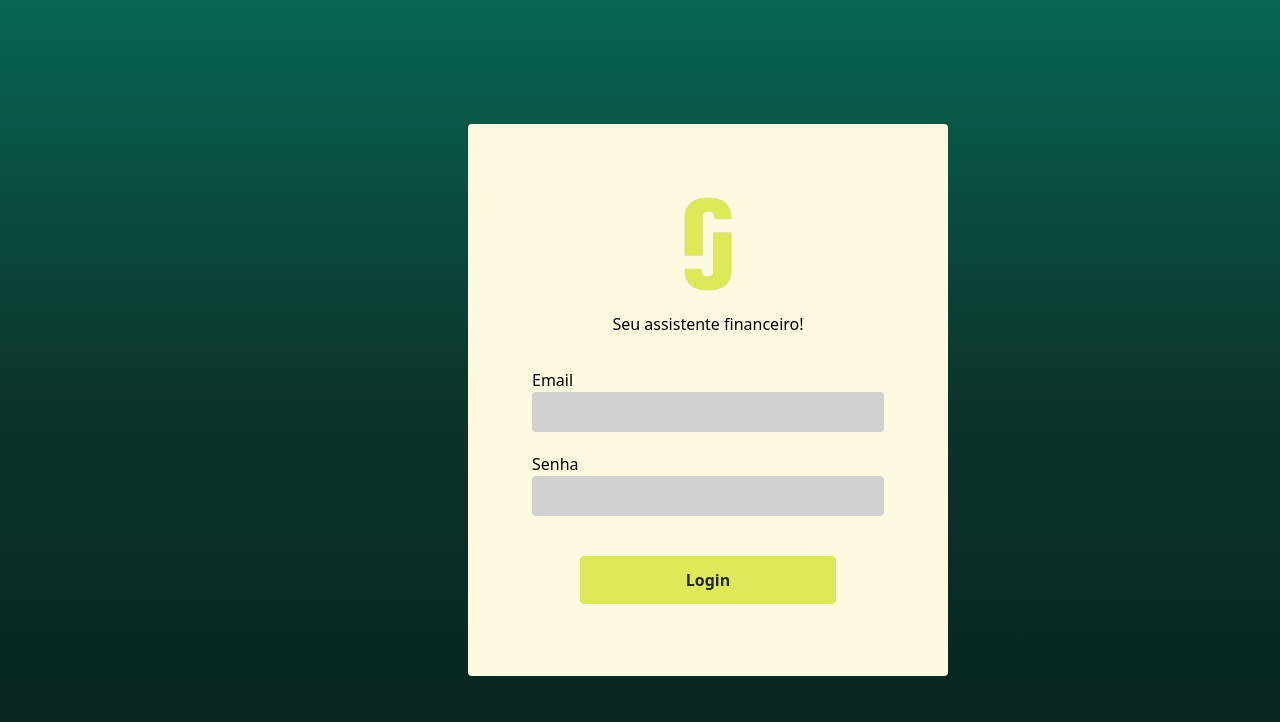
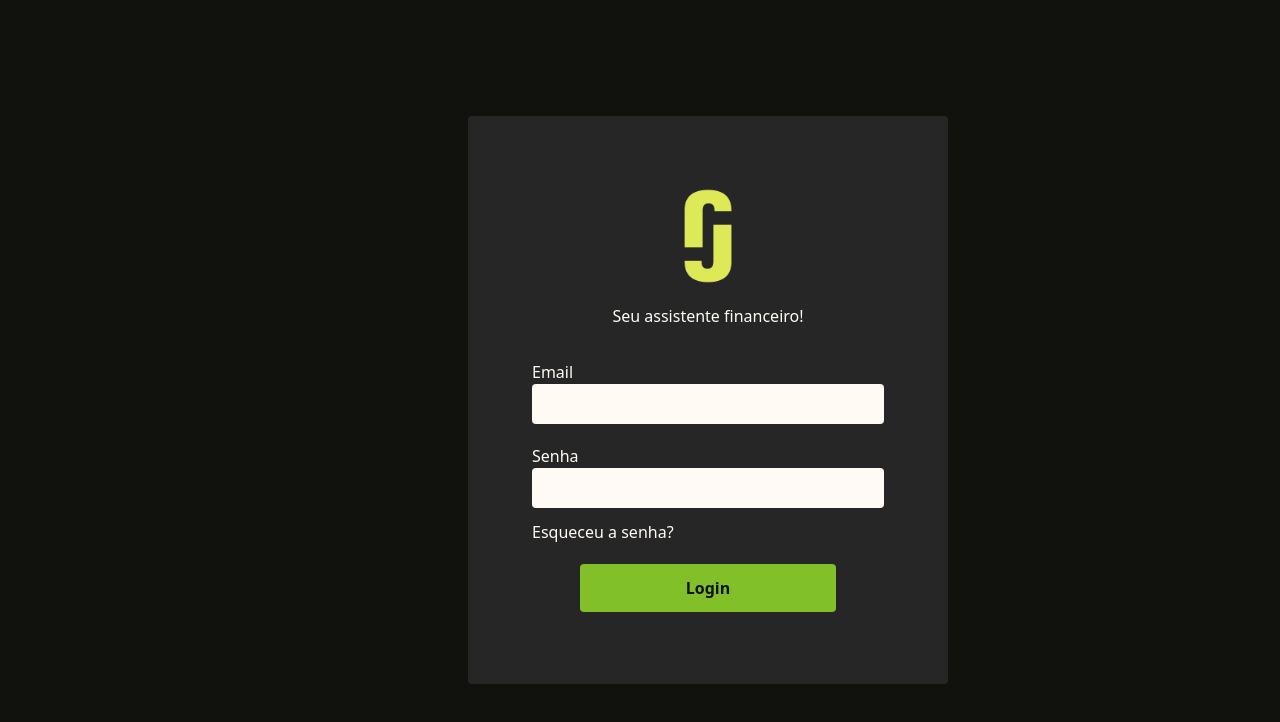
Before and after one commit to Eduardo-Batist4/interface-julius, a React (Vite) app: page / in a window 1280 px wide. Shown: the top 722 px of the page. Built offline with nearby package versions, Linux system fonts and the light colour scheme.

Commit message:
chore: change colors variable

```diff
--- a/src/App.tsx
+++ b/src/App.tsx
@@ -2,7 +2,7 @@ import LoginForm from "./components/Login-form";
 
 function App() {
   return (
-    <main className="w-full h-screen bg-linear-[#076653,#0C342C,#06231D] flex justify-center items-center">
+    <main className="w-full h-screen bg-black flex justify-center items-center">
       <div className="w-[30%] h-auto p-5">
         <LoginForm />
       </div>
--- a/src/components/Login-form.tsx
+++ b/src/components/Login-form.tsx
@@ -1,3 +1,4 @@
+import { Link } from "react-router-dom";
 import logo from "../assets/jj-logo.png";
 import Button from "./ui/Button";
 import Input from "./ui/Input";
@@ -8,22 +9,29 @@ function LoginForm() {
   }
 
   return (
-    <div className="w-120 h-auto bg-white px-5 py-18 rounded-sm">
+    <div className="w-120 h-auto bg-second px-5 py-18 rounded-sm">
       <div className="flex flex-col items-center">
         <img src={logo} alt="logo" className="w-24" />
-        <p className="mt-5">Seu assistente financeiro!</p>
+        <p className="mt-5 text-white">Seu assistente financeiro!</p>
       </div>
       <form
         onSubmit={handleSubmit}
         className="w-[80%] mx-auto flex flex-col items-center mt-8"
       >
         <div className="w-full">
-          <label htmlFor="password">Email</label>
+          <label htmlFor="password" className="text-white">
+            Email
+          </label>
           <Input type={"email"} />
         </div>
         <div className="w-full mt-5">
-          <label htmlFor="password">Senha</label>
-          <Input type={"password"} />
+          <label htmlFor="password" className="text-white">
+            Senha
+          </label>
+          <Input type={"password"} className="mb-3" />
+          <Link to={""} className="text-white hover:text-second-text">
+            Esqueceu a senha?
+          </Link>
         </div>
         <Button name="Login" type="submit" />
       </form>
--- a/src/components/ui/Button.tsx
+++ b/src/components/ui/Button.tsx
@@ -15,8 +15,8 @@ function Button({
   type = "button",
   disabled = false,
 }: ButtonProps) {
-  const defaultStyleButton = `w-64 py-3 bg-lime mt-10 text-text-main rounded-sm
-    cursor-pointer font-bold hover:bg-dark hover:text-white  transition duration-300 ease-in-out
+  const defaultStyleButton = `w-64 py-3 bg-kiwi mt-5 text-black rounded-sm
+    cursor-pointer font-bold hover:bg-input-bg hover:text-kiwi  transition duration-300 ease-in-out
     `;
 
   const combinedClassName = `${defaultStyleButton} ${className || ""}`;
--- a/src/components/ui/Input.tsx
+++ b/src/components/ui/Input.tsx
@@ -4,7 +4,7 @@ interface InputProps {
 }
 
 function Input({ type, className }: InputProps) {
-  const defaultStyleInput = "w-full h-10 bg-input-bg rounded-sm px-3";
+  const defaultStyleInput = "w-full h-10 bg-white rounded-sm px-3";
 
   const combinedClassName = `${defaultStyleInput} ${className || ""}`;
 
--- a/src/index.css
+++ b/src/index.css
@@ -1,16 +1,12 @@
 @import "tailwindcss";
 
 @theme {
-  --color-white: #fefae0;
-  --color-black: #000000;
-  --color-dark: #06231D;
+  --color-white: #FFFBF4;
+  --color-black: #11120D;
+  --color-second: #262626;
 
   --color-input-bg: #d1d1d1;
+  --color-second-text: #565449;
 
-  --color-text-main: #212529;
-  --color-second-text: #495057;
-
-  --color-green-1: #0C342C;
-  --color-green-2: #076653;
-  --color-lime: #DDE956;
+  --color-kiwi: #81C028;
 }
```
